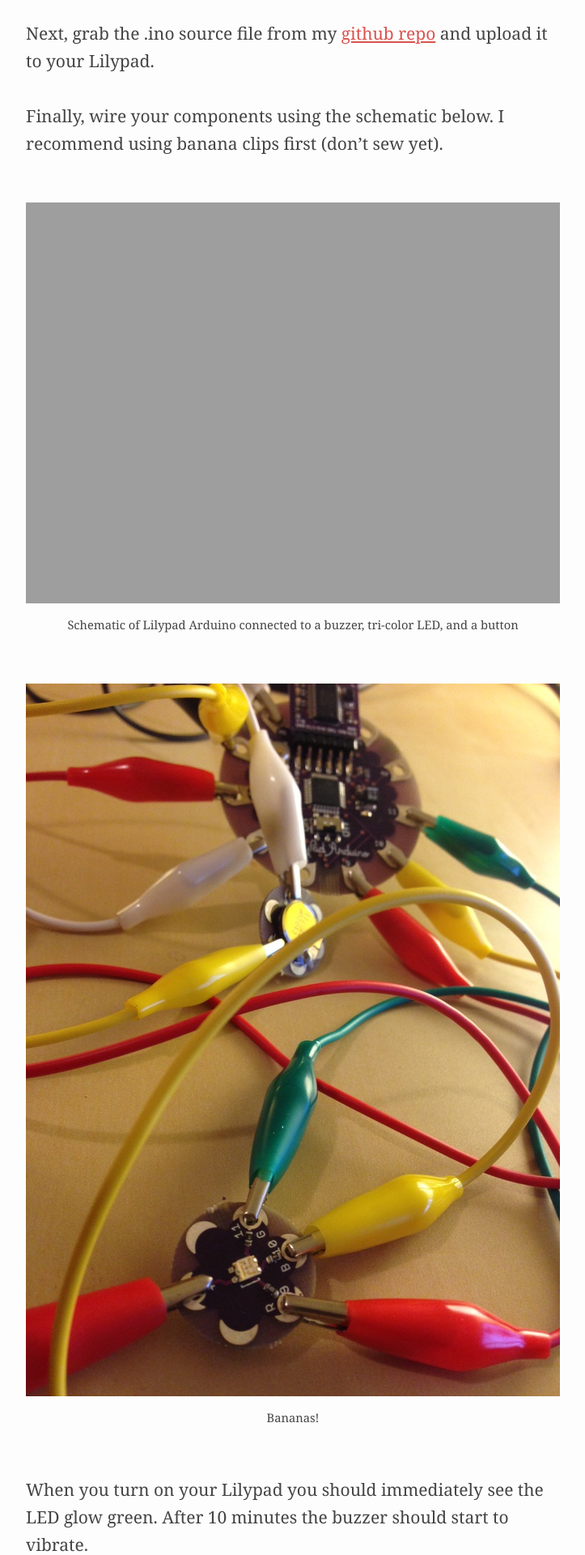
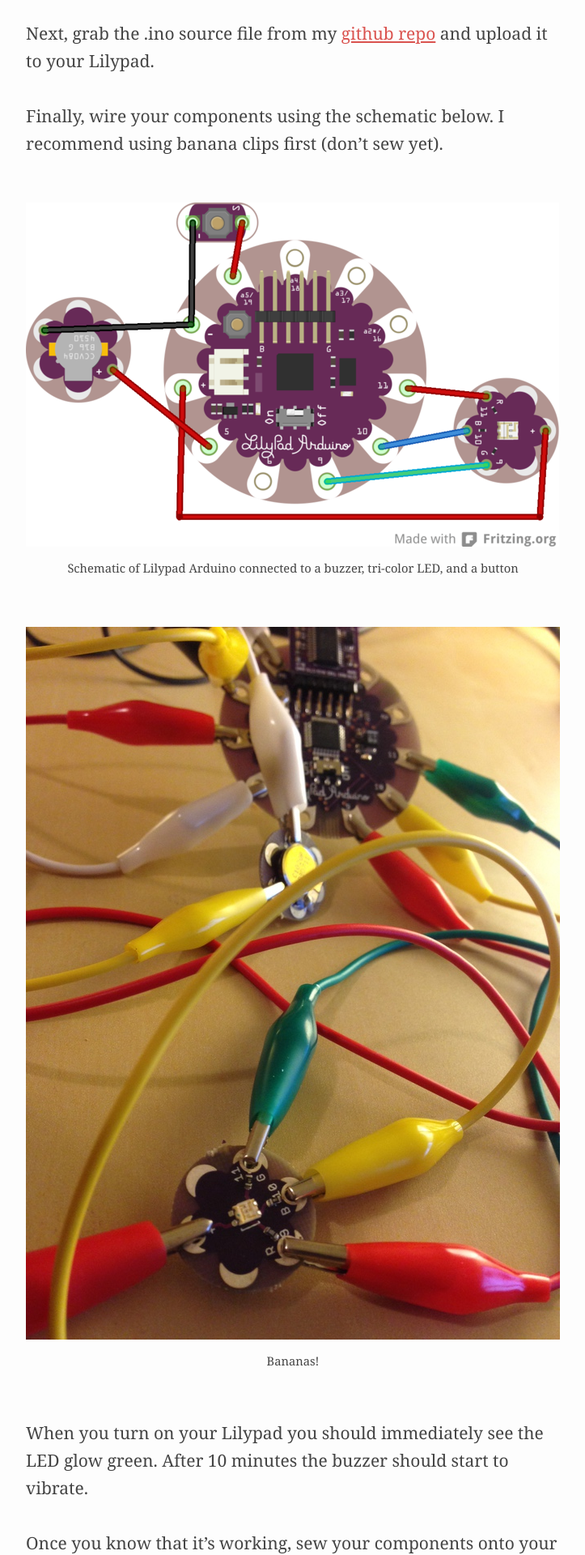
Before and after one commit to khirakawa/khirakawa.github.com, a Jekyll site: the page built from _posts/2014-2-17-nap-time.md, in a window 1280 px wide. Shown: the part 2159-4079 px from the top of the page at 81% size, without its empty margins (278-1001 px from the left). Built offline with Jekyll 4.4.1, drawn with Linux system fonts in a browser that asks for light colours; comment, search, counter and statistics services are not loaded.

Commit message:
fixed image link

```diff
--- a/_posts/2014-2-17-nap-time.md
+++ b/_posts/2014-2-17-nap-time.md
@@ -36,7 +36,7 @@
 Finally, wire your components using the schematic below.  I recommend using banana clips first (don't sew yet).
 
 <figure>
-	<img src="{{ site.url }}/assets/images/nap-time-schematic.jpg">
+	<img src="{{ site.url }}/assets/images/nap-time-lilypad-schematic.png">
 	<figcaption>Schematic of Lilypad Arduino connected to a buzzer, tri-color LED, and a button</figcaption>
 </figure>
 
```
